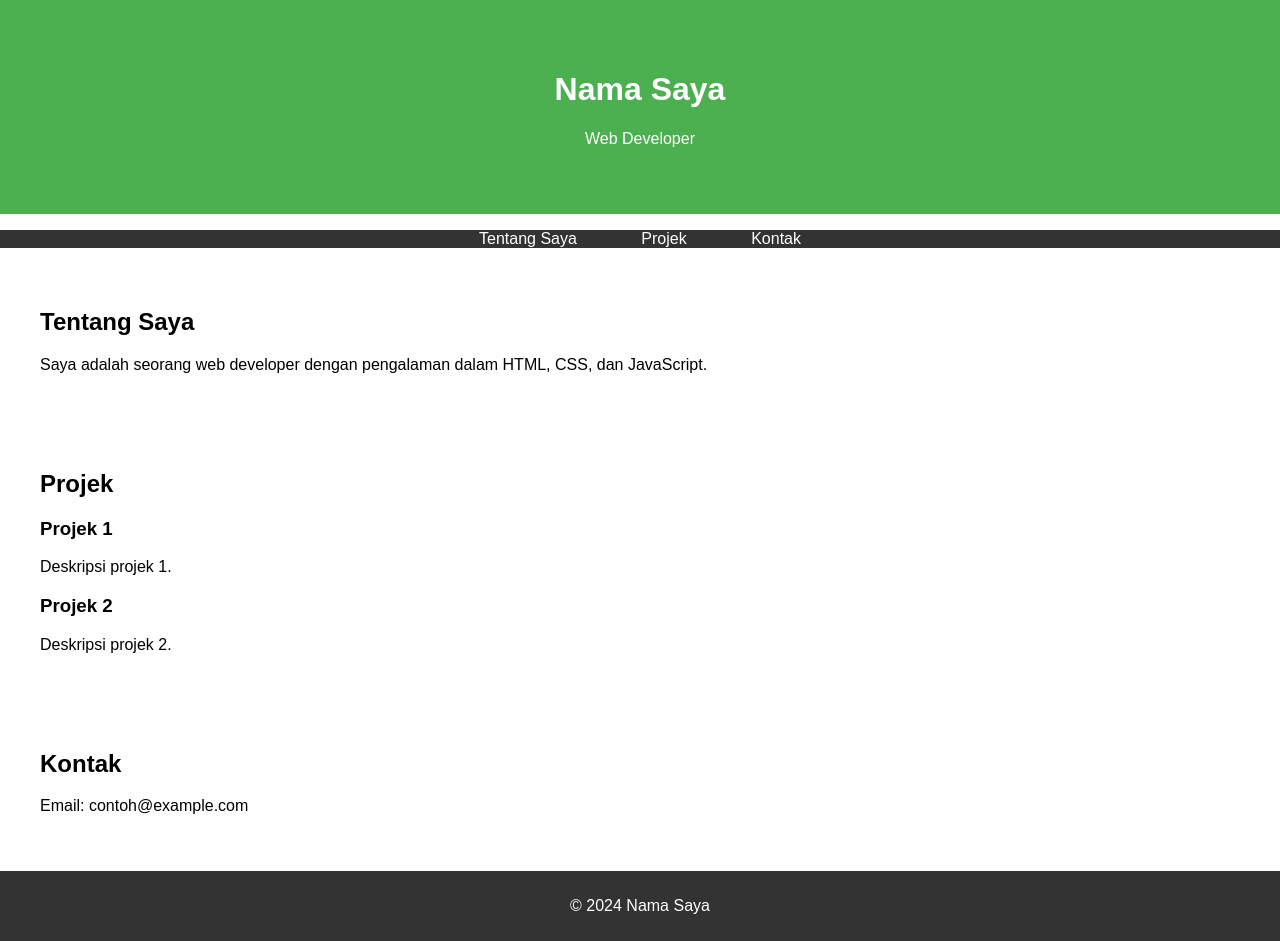
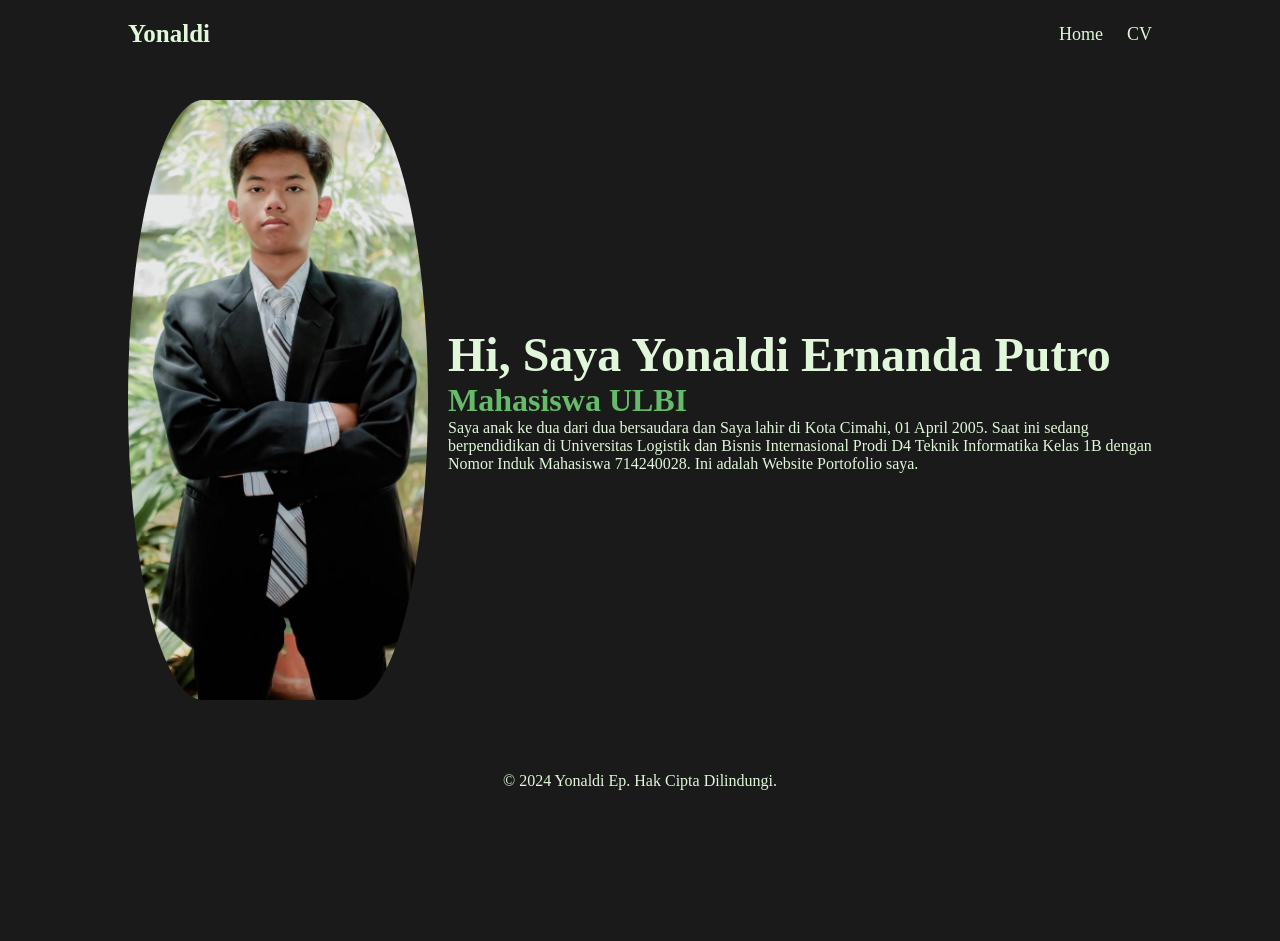
Before and after one commit to YonaldiEp/YepHub, a plain HTML site: page index.html in a window 1280 px wide. After the commit the page ends 800 px from the top, so only its background shows below. Drawn offline with Linux system fonts and the light colour scheme.

Commit message:
Website Portofolio

```diff
--- a/index.html
+++ b/index.html
@@ -1,44 +1,35 @@
 <!DOCTYPE html>
-<html lang="id">
+<html lang="en">
+
 <head>
     <meta charset="UTF-8">
+    <meta http-equiv="X-UA-Compatible" content="IE=edge">
     <meta name="viewport" content="width=device-width, initial-scale=1.0">
-    <title>Portofolio Pribadi</title>
+    <title>Website Portofolio</title>
     <link rel="stylesheet" href="styles.css">
 </head>
+
 <body>
-    <header>
-        <h1>Nama Saya</h1>
-        <p>Web Developer</p>
+    <header class="header">
+        <a href="#" class="logo">Yonaldi</a>
+        <nav class="navbar">
+            <a href="#">Home</a>
+            <a href="https://drive.google.com/file/d/1Y71yN_hS1Kiuw4PvBteDETI5RiCrbGfi/view">CV</a>
+        </nav>
     </header>
-    <nav>
-        <ul>
-            <li><a href="#about">Tentang Saya</a></li>
-            <li><a href="#projects">Projek</a></li>
-            <li><a href="#contact">Kontak</a></li>
-        </ul>
-    </nav>
-    <section id="about">
-        <h2>Tentang Saya</h2>
-        <p>Saya adalah seorang web developer dengan pengalaman dalam HTML, CSS, dan JavaScript.</p>
-    </section>
-    <section id="projects">
-        <h2>Projek</h2>
-        <div class="project">
-            <h3>Projek 1</h3>
-            <p>Deskripsi projek 1.</p>
-        </div>
-        <div class="project">
-            <h3>Projek 2</h3>
-            <p>Deskripsi projek 2.</p>
+    <section class="home">
+        <div class="home-content">
+            <img src="FotoW.jpg" alt="Foto Diri" class="vertical-oval-image">
+            <div class="text-content">
+                <h1>Hi, Saya Yonaldi Ernanda Putro</h1>
+                <h3>Mahasiswa ULBI</h3>
+                <p>Saya anak ke dua dari dua bersaudara dan Saya lahir di Kota Cimahi, 01 April 2005.
+                    Saat ini sedang berpendidikan di Universitas Logistik dan Bisnis Internasional Prodi D4 Teknik
+                    Informatika Kelas 1B dengan Nomor Induk Mahasiswa 714240028. Ini adalah Website Portofolio saya.</p>
+            </div>
         </div>
     </section>
-    <section id="contact">
-        <h2>Kontak</h2>
-        <p>Email: contoh@example.com</p>
-    </section>
-    <footer>
-        <p>&copy; 2024 Nama Saya</p>
-    </footer>
+    <footer>&copy; 2024 Yonaldi Ep. Hak Cipta Dilindungi.</footer>
 </body>
+
 </html>
--- a/styles.css
+++ b/styles.css
@@ -1,46 +1,111 @@
-body {
-    font-family: Arial, sans-serif;
+* {
     margin: 0;
     padding: 0;
+    box-sizing: border-box;
+    font-family: 'Times New Roman', Times, serif;
 }
 
-header {
-    text-align: center;
-    padding: 50px;
-    background-color: #4CAF50;
-    color: white;
+body {
+    background: #1a1a1a;
+    color: #e0f7da;
 }
 
-nav ul {
-    list-style-type: none;
-    padding: 0;
-    text-align: center;
-    background-color: #333;
+.header {
+    position: fixed;
+    top: 0;
+    left: 0;
+    width: 100%;
+    padding: 20px 10%;
+    background: transparent;
+    display: flex;
+    justify-content: space-between;
+    align-items: center;
+    z-index: 100;
 }
 
-nav ul li {
-    display: inline;
-    margin: 0 10px;
+.logo {
+    font-size: 25px;
+    color: #e0f7da;
+    text-decoration: none;
+    font-weight: 600;
 }
 
-nav ul li a {
-    color: white;
+.navbar a {
+    font-size: 18px;
+    color: #e0f7da;
     text-decoration: none;
-    padding: 14px 20px;
+    font-weight: 500;
+    margin-left: 20px;
+    transition: .3s;
 }
 
-nav ul li a:hover {
-    background-color: #111;
+.navbar a:hover, .navbar a.active {
+    color: #66bb6a;
 }
 
-section {
-    padding: 20px;
-    margin: 20px;
+.home {
+    height: 100vh;
+    display: flex;
+    align-items: center;
+    justify-content: space-between;
+    padding: 0 10%;
+}
+
+.home-content {
+    display: flex;
+    align-items: center;
+    flex-wrap: wrap;
+}
+
+.home-content .text-content {
+    max-width: 1000px;
+    flex: 1 1 300px;
+}
+
+.home-content img {
+    max-width: 300px;
+    margin-right: 20px;
+    flex: 1 1 200px;
+}
+
+.home-content h1 {
+    font-size: 3em;
+    font-weight: 700;
+}
+
+.home-content h3 {
+    font-size: 2em;
+    font-weight: 700;
+    color: #66bb6a;
+}
+
+.home-content p {
+    font-size: 1em;
+}
+
+.vertical-oval-image {
+    width: 200px;
+    height: 600px;
+    border-radius: 50% / 100%;
+    object-fit: cover;
+}
+
+@media (max-width: 768px) {
+    .home-content {
+        flex-direction: column;
+        text-align: center;
+    }
+
+    .home-content img {
+        margin: 20px 0;
+    }
 }
 
 footer {
+    background-color: transparent;
+    padding: 10px;
     text-align: center;
-    padding: 10px;
-    background-color: #333;
-    color: white;
+    position: fixed;
+    width: 100%;
+    bottom: 0;
 }
```
Also changed, not shown: FotoW.jpg (added).
